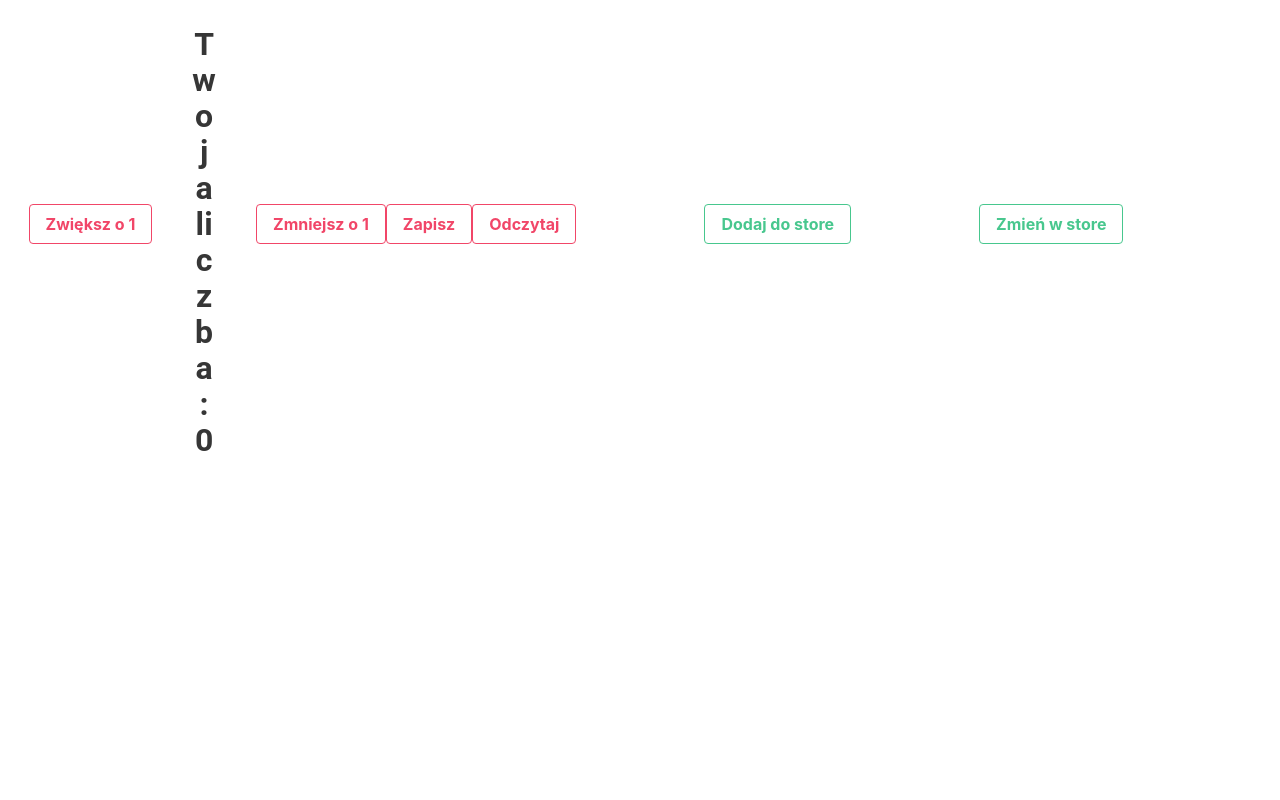
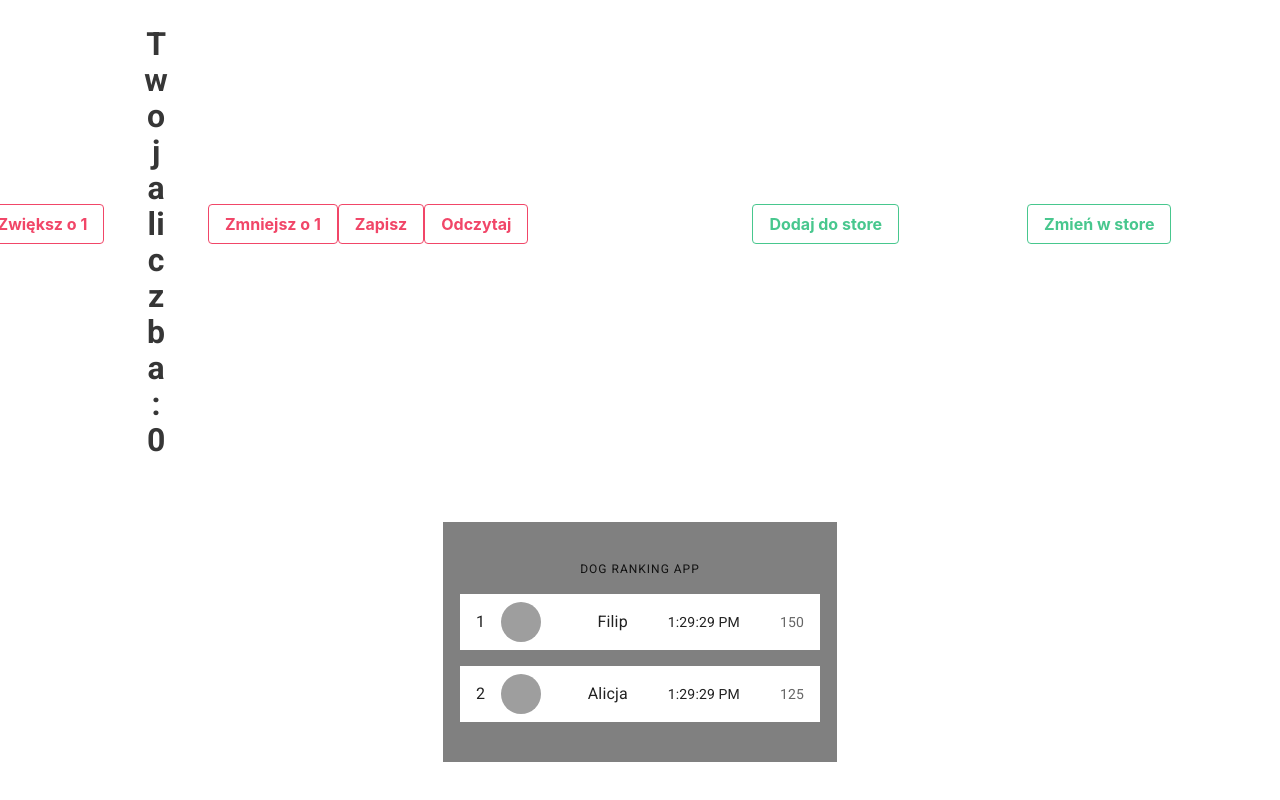
Before and after one commit to konradhanus/thesinners-scoreboard, a React (Create React App) app: page / in a window 1280 px wide. Shown: the part 264-1064 px from the top of the page. Before the commit the page ends 850 px from the top, so only its background shows below. Built offline with nearby package versions, Linux system fonts and the light colour scheme; grey boxes are pictures that could not be loaded.

Commit message:
example table added

```diff
--- a/public/index.html
+++ b/public/index.html
@@ -2,6 +2,10 @@
 <html lang="en">
   <head>
     <meta charset="utf-8" />
+    <link
+      rel="stylesheet"
+      href="https://fonts.googleapis.com/css?family=Roboto:300,400,500,700&display=swap"
+    />
     <link rel="icon" href="favicon.ico" />
     <meta name="viewport" content="width=device-width, initial-scale=1" />
     <meta name="theme-color" content="#000000" />
--- /dev/null
+++ b/src/components/ItemList/List/index.tsx
@@ -0,0 +1,88 @@
+import * as React from "react";
+import List from "@mui/material/List";
+import ListItem from "@mui/material/ListItem";
+import ListItemText from "@mui/material/ListItemText";
+import ListItemAvatar from "@mui/material/ListItemAvatar";
+import Avatar from "@mui/material/Avatar";
+import Typography from "@mui/material/Typography";
+import { scoreData } from "../../ScoreBoard/scoreData";
+
+export default function ItemList() {
+  const date = new Date().toLocaleTimeString();
+  return (
+    <div
+      style={{
+        display: "flex",
+        flexDirection: "column",
+        justifyContent: "center",
+        alignItems: "center",
+        alignContent: "center",
+      }}
+    >
+      <div
+        style={{
+          display: "flex",
+          flexDirection: "column",
+          justifyContent: "center",
+          alignItems: "center",
+          alignContent: "center",
+          backgroundColor: "gray",
+          padding: "2em",
+        }}
+      >
+        <Typography variant="overline" component="h2">
+          Dog Ranking App
+        </Typography>
+        {scoreData.map((item, key) => {
+          return (
+            <List
+              sx={{ width: "120%", maxWidth: 360, bgcolor: "gray" }}
+              key={key}
+            >
+              <ListItem alignItems="center" sx={{ bgcolor: "white" }}>
+                <Typography>{item.title}</Typography>
+                <ListItemAvatar>
+                  <Avatar
+                    sx={{
+                      marginRight: 2,
+                      marginLeft: 2,
+                    }}
+                    alt="Remy Sharp"
+                    src="/static/images/avatar/1.jpg"
+                  />
+                </ListItemAvatar>
+                <ListItemText
+                  primary={item.name}
+                  style={{
+                    display: "flex",
+                    flexDirection: "row",
+                    justifyContent: "flex-end",
+                    alignItems: "center",
+                    alignContent: "center",
+                  }}
+                  secondary={
+                    <React.Fragment>
+                      <Typography
+                        sx={{
+                          display: "inside",
+                          marginRight: 5,
+                          marginLeft: 5,
+                        }}
+                        component="span"
+                        variant="body2"
+                        color="text.primary"
+                      >
+                        {date}
+                      </Typography>
+                      {item.points}
+                    </React.Fragment>
+                  }
+                />
+              </ListItem>
+            </List>
+          );
+        })}
+      </div>
+    </div>
+  );
+}
--- a/src/components/ScoreBoard/index.js
+++ b/src/components/ScoreBoard/index.js
@@ -16,6 +16,7 @@ import {
   MessageContainer,
   StatusContainer,
 } from "./style";
+import List from "../ItemList/List";
 
 function ScoreBoard(props) {
   const [count, setCount] = useState(0);
@@ -109,6 +110,34 @@ function ScoreBoard(props) {
           })}
         </MessageContainer>
       </Wrapper>
+      {/* <div
+        style={{
+          display: "flex",
+          flexDirection: "column",
+          justifyContent: "space-around",
+          alignItems: "center",
+          alignContent: "center",
+          backgroundColor: "gray",
+          width: "20%"
+        }}
+      >
+        <div style={{ width: "20%", height: "50%", backgroundColor: "red", textAlign: "center", margin: 20}}>
+          <p>siema</p>
+        </div>
+        <div style={{ width: "20%", height: "50%", backgroundColor: "red", textAlign: "center", margin: 20}}>
+          <p>siema</p>
+        </div>
+        <div style={{ width: "20%", height: "50%", backgroundColor: "red", textAlign: "center", margin: 20}}>
+          <p>siema</p>
+        </div>
+        <div style={{ width: "20%", height: "50%", backgroundColor: "red", textAlign: "center", margin: 20}}>
+          <p>siema</p>
+        </div>
+        <div style={{ width: "20%", height: "50%", backgroundColor: "red", textAlign: "center", margin: 20}}>
+          <p>siema</p>
+        </div>
+      </div> */}
+      <List />
     </TableContainer>
   );
 }
--- a/src/components/ScoreBoard/scoreData.tsx
+++ b/src/components/ScoreBoard/scoreData.tsx
@@ -2,15 +2,15 @@ export const scoreData = [
   {
     title: "1",
     name: "Filip",
-    status: "Sukces!",
-    points: "100",
+    status: "Czas",
+    points: "150",
     value: "Dodaj do store",
   },
   {
     title: "2",
     name: "Alicja",
-    status: "Error!",
-    points: "10",
+    status: "Czas",
+    points: "125",
     value: "Zmień w store",
   },
 ];
--- a/src/components/ScoreBoard/style.tsx
+++ b/src/components/ScoreBoard/style.tsx
@@ -21,6 +21,7 @@ export const Increment = styled.div`
   flex-direction: row;
   justify-content: center;
   align-items: center;
+  padding-right: 6em;
 `;
 
 export const MessageContainer = styled.div`
```
